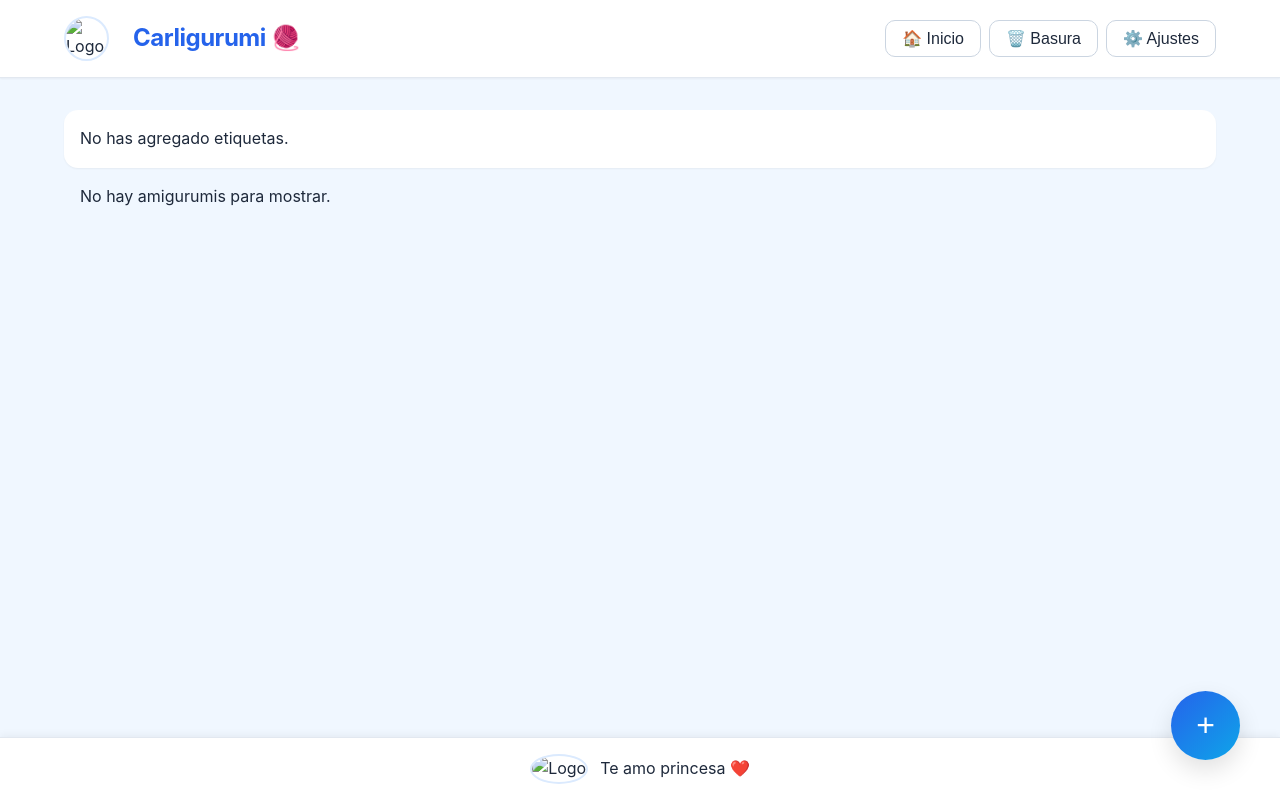
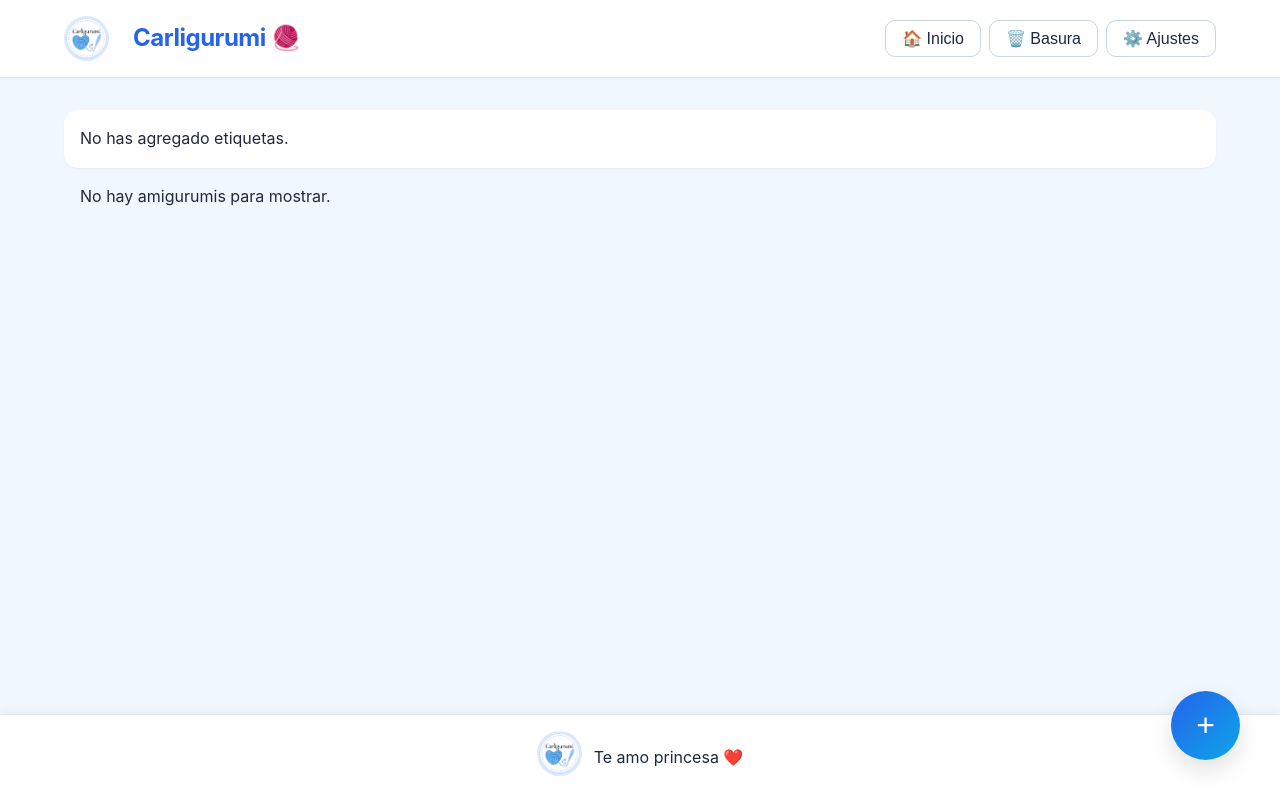
Before and after one commit to Pepe-java/carligurumi, a plain HTML site: page index.html in a window 1280 px wide. Drawn offline with Linux system fonts and the light colour scheme.

Commit message:
Update index.html

```diff
--- a/index.html
+++ b/index.html
@@ -11,7 +11,7 @@
     <header>
       <div id="header" class="persistent-bar">
         <div class="logo-wrapper">
-          <img src="./assets/logo.jpeg" alt="Logo" class="logo-image" />
+          <img src="logo.jpeg" alt="Logo" class="logo-image" />
         </div>
         <h1 class="site-title">Carligurumi  🧶</h1>
         <!-- Top bar -->
@@ -95,7 +95,7 @@
     <footer id="site-footer">
       <div id="footer" class="persistent-bar">
         <div id="logo-wrapper">
-          <img src="./assets/logo.jpeg" alt="Logo" class="logo-image" />
+          <img src="logo.jpeg" alt="Logo" class="logo-image" />
         </div>
         <p>Te amo princesa ❤️</p>
       </div>
```
